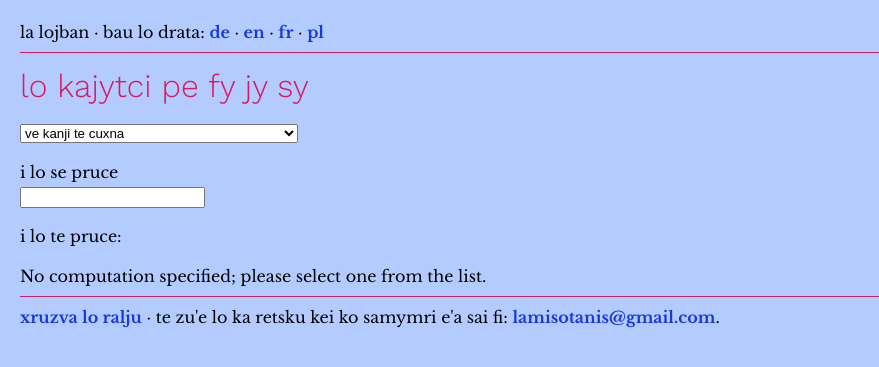
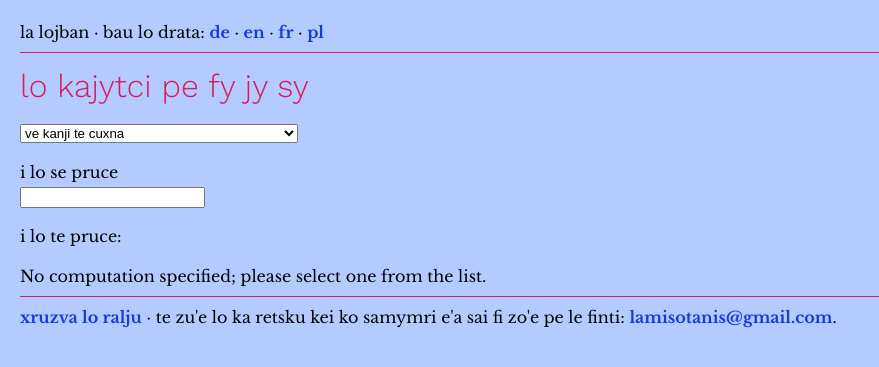
Before and after one commit to misotanni/misotanni.github.io, a Jekyll site: the page built from fjs/jbo/calc.md, in a window 1280 px wide. Shown: the top 367 px of the page, without its empty margins (0-879 px from the left). Built offline with Jekyll 4.4.1, drawn with Linux system fonts in a browser that asks for light colours; our own code applies the rules of GitHub Pages for plain Markdown files.

```diff
--- a/_config.yml
+++ b/_config.yml
@@ -20,7 +20,7 @@
       path: "fjs/jbo"
     values:
       otherlang: "la lojban · bau lo drata:"
-      anyquestions: "te zu'e lo ka retsku kei ko samymri e'a sai fi:"
+      anyquestions: "te zu'e lo ka retsku kei ko samymri e'a sai fi zo'e pe le finti:"
       return: "xruzva lo ralju"
   -
     scope:
```
